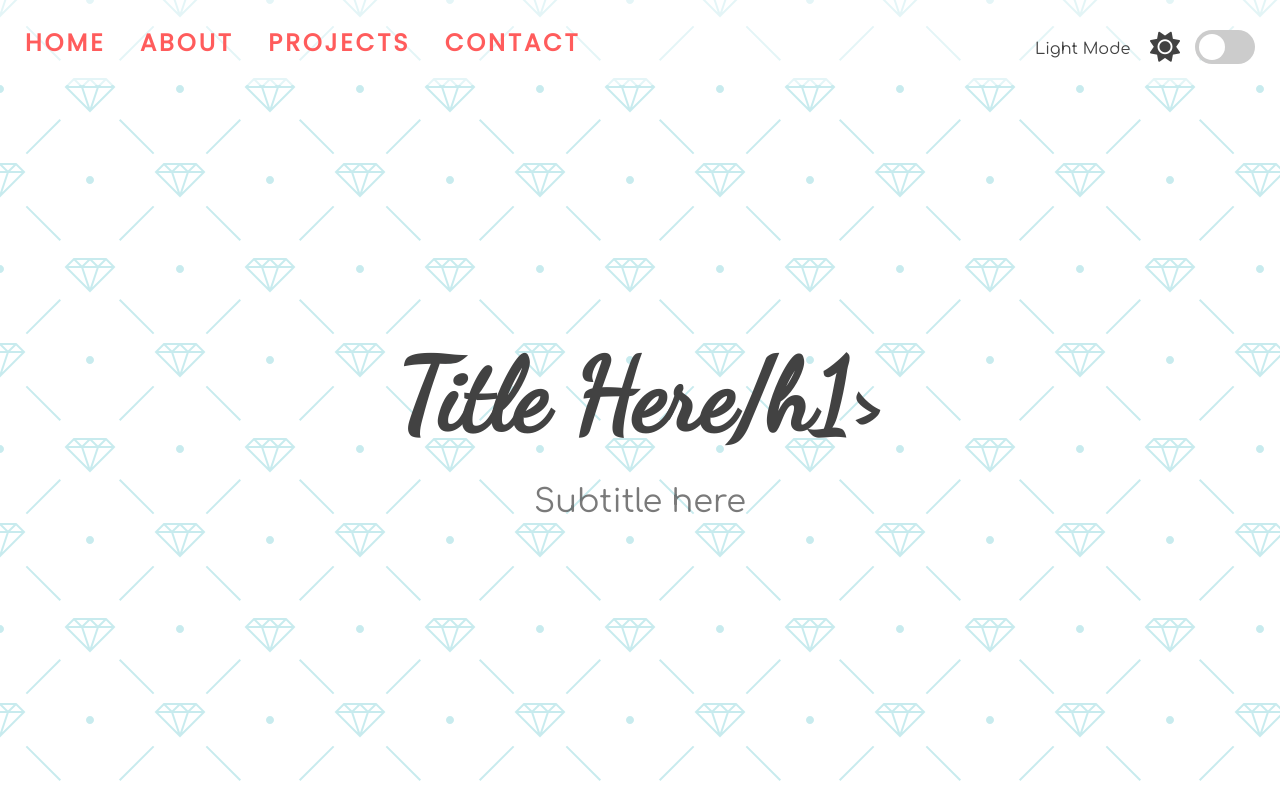
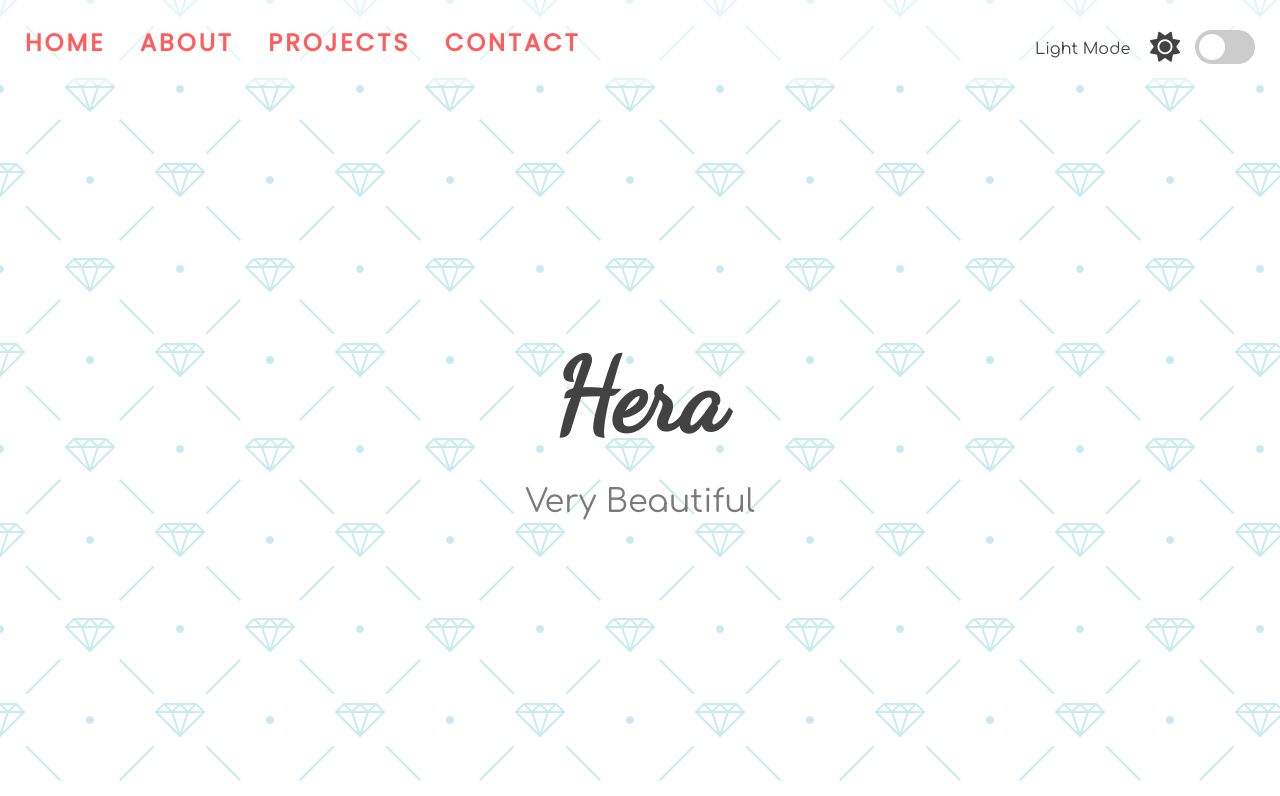
Before and after one commit to seankzw/dark-light-mode, a plain HTML site: page index.html in a window 1280 px wide. Shown: the top 796 px of the page. Drawn offline with Linux system fonts and the light colour scheme.

Commit message:
change sub and title

```diff
--- a/index.html
+++ b/index.html
@@ -31,8 +31,8 @@
     <!-- Home Section -->
     <section id="home">
         <div class="title-group">
-            <h1>Title Here/h1>
-            <h2>Subtitle here</h2>
+            <h1>Hera</h1>
+            <h2>Very Beautiful</h2>
         </div>
     </section>
 
```
